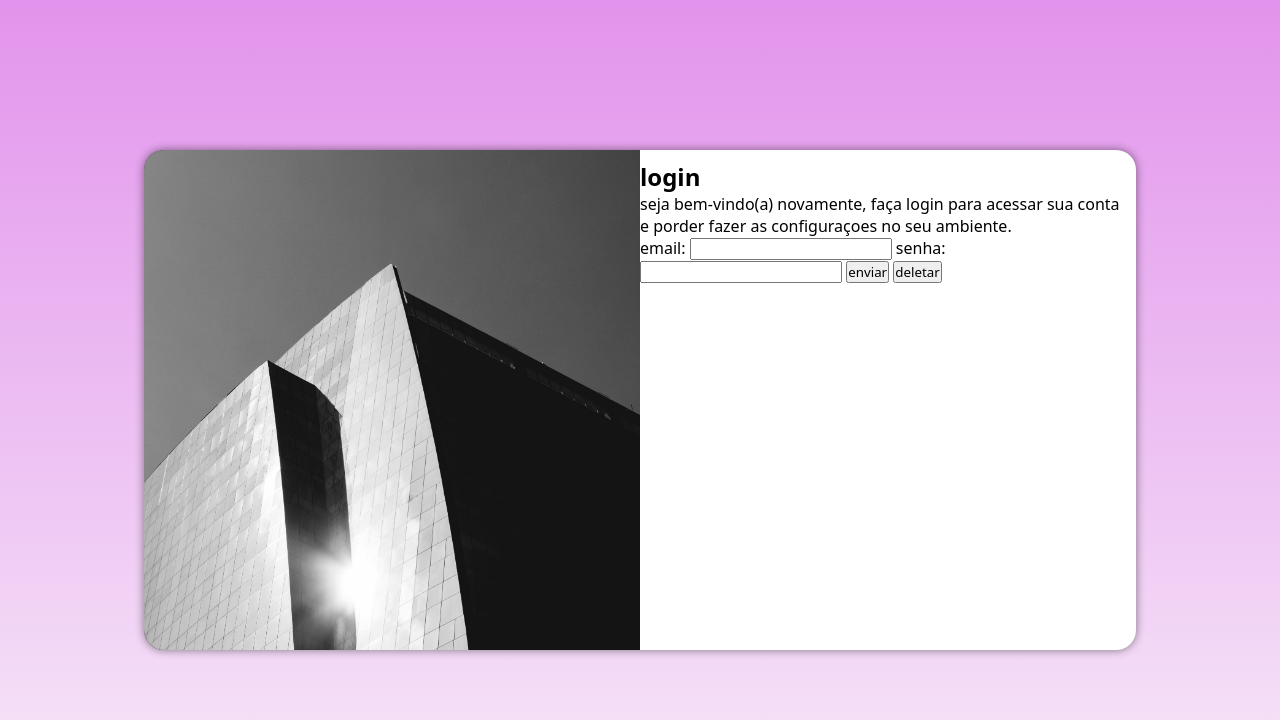
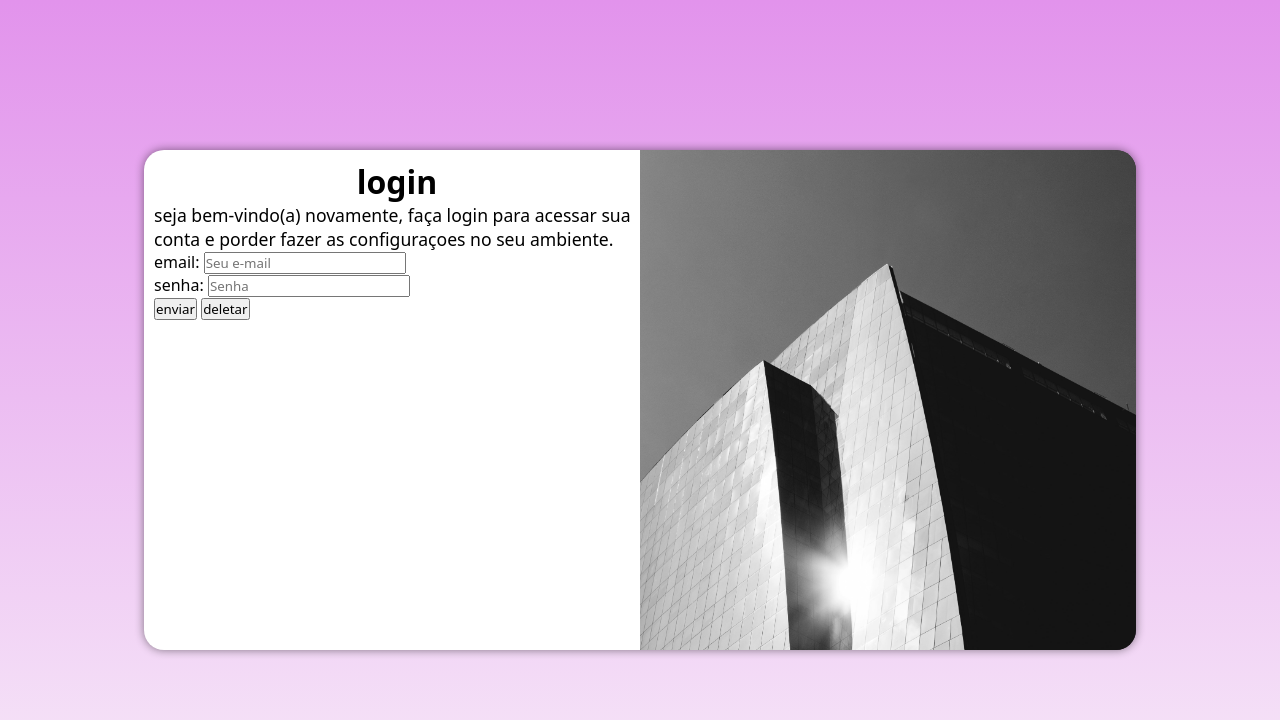
Before and after one commit to martinssantiiago/projeto-login, a plain HTML site: page index.html in a window 1280 px wide. Drawn offline with Linux system fonts and the light colour scheme.

Commit message:
formulario

```diff
--- a/estilo/mediaquery.css
+++ b/estilo/mediaquery.css
@@ -33,7 +33,7 @@
     }
 
     section#login > div#imagem {
-        float: left;
+        float: right;
         width: 50%;
         height: 100%;
     }
@@ -42,4 +42,12 @@
         float: left;
         width: 50%;
     }
+
+    div#form > h1 {
+    font-size: 2em;
 }
+
+    div#form > p {
+    font-size: 1.1em;
+}
+}
--- a/estilo/style.css
+++ b/estilo/style.css
@@ -51,3 +51,11 @@ section#login > div#form {
     display: block;
      padding: 10px;
 }
+
+div#form > h1 {
+    text-align: center;
+}
+
+div#form > p {
+    font-size: 0.8em;
+}
--- a/index.html
+++ b/index.html
@@ -17,15 +17,20 @@
                  <h1>login</h1>
                  <p>seja bem-vindo(a) novamente, faça login para acessar sua conta e porder fazer as configuraçoes no seu ambiente.</p>
                  <form action="login.php" method="post">
-                    <label for="iemail">email:</label>
-                    <input type="email" name="email" id="iemail" required minlength="0" maxlength="30">
+                        <div id="campo">
+                            <label for="iemail">email:</label>
+                            <input type="email" name="email" id="iemail" required minlength="0" maxlength="30" placeholder="Seu e-mail">
+                        </div>
 
-                    <label for="isenha">senha:</label>
-                    <input type="password" name="senha" id="isenha" minlength="8" maxlength="10" required>
 
-                     <input type="submit" value="enviar">
-                    <input type="reset" value="deletar">
+                        <div id="senha">
+                            <label for="isenha">senha:</label>
+                            <input type="password" name="senha" id="isenha" minlength="8" maxlength="10" required placeholder="Senha">
+                        </div>
 
+
+                         <input type="submit" value="enviar">
+                        <input type="reset" value="deletar">
                  </form>
             </div>
         </section>
```
